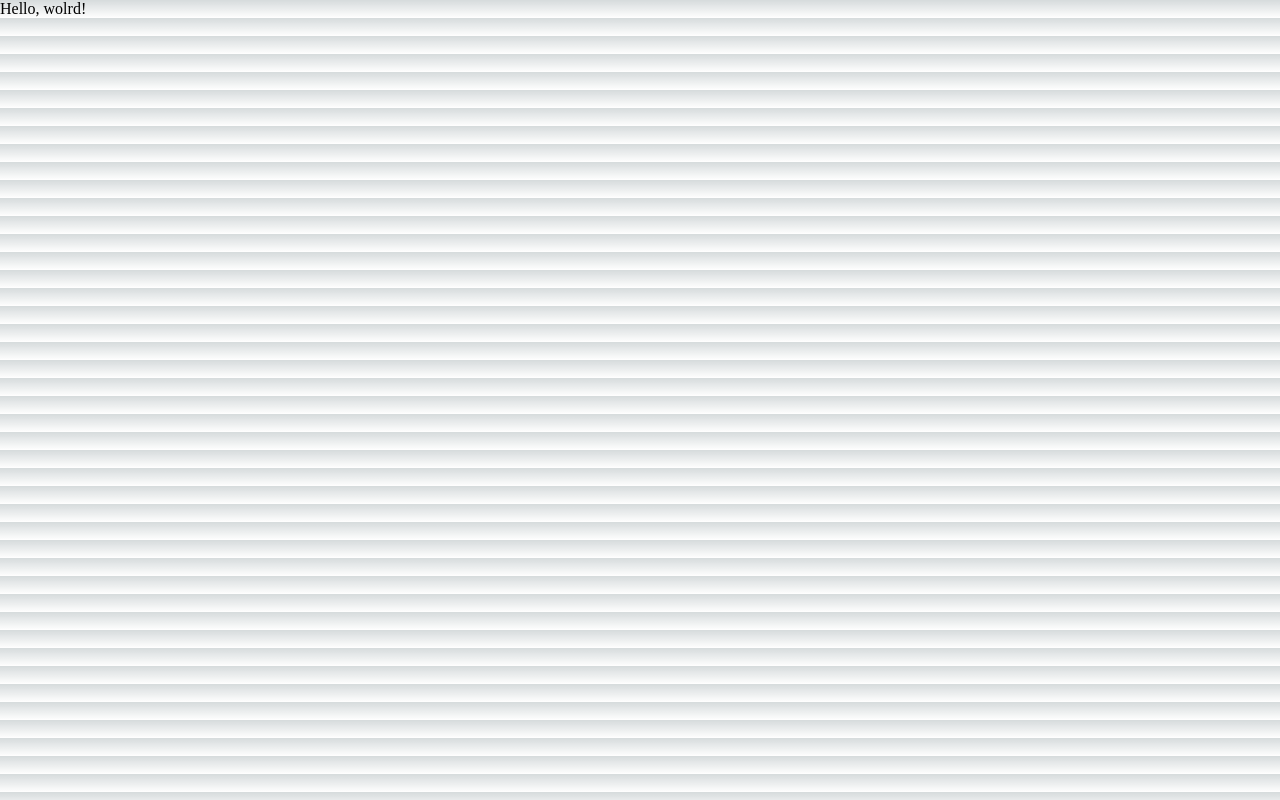
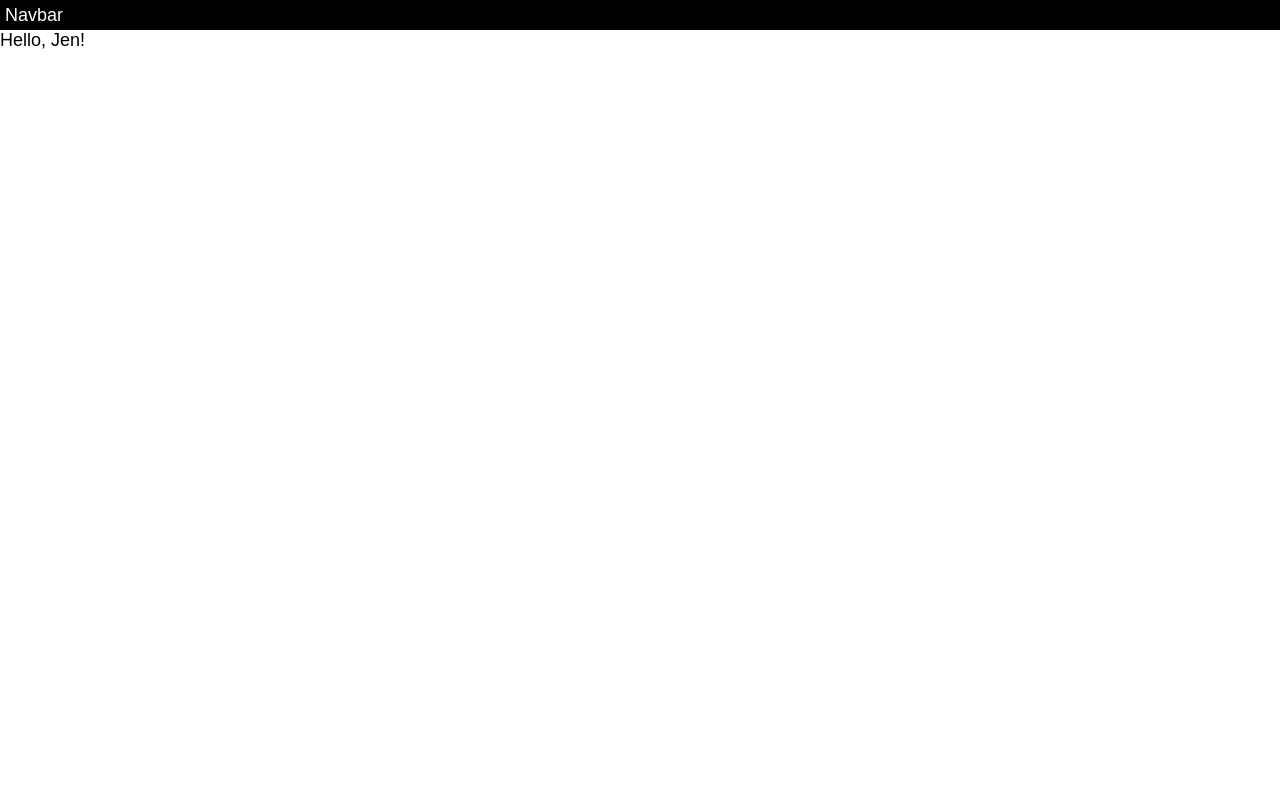
Before and after one commit to jenirasekar/belajar-nextjs, a Next.js app: page / in a window 1280 px wide. Built offline with nearby package versions, Linux system fonts and the light colour scheme.

Commit message:
layouting

```diff
--- /dev/null
+++ b/src/components/layouts/AppShell/index.tsx
@@ -0,0 +1,16 @@
+import Navbar from "../Navbar";
+
+type AppShellProps = {
+  children: React.ReactNode;
+};
+const AppShell = (props: AppShellProps) => {
+  const { children } = props;
+  return (
+    <main>
+      <Navbar />
+      {children}
+    </main>
+  );
+};
+
+export default AppShell;
--- /dev/null
+++ b/src/components/layouts/Navbar/index.tsx
@@ -0,0 +1,9 @@
+const Navbar = () => {
+  return (
+    <div className="navbar">
+      <div>Navbar</div>
+    </div>
+  );
+};
+
+export default Navbar;
--- a/src/pages/_app.tsx
+++ b/src/pages/_app.tsx
@@ -1,6 +1,11 @@
-import '@/styles/globals.css'
-import type { AppProps } from 'next/app'
+import "@/styles/globals.css";
+import type { AppProps } from "next/app";
+import AppShell from '@/components/layouts/AppShell'
 
 export default function App({ Component, pageProps }: AppProps) {
-  return <Component {...pageProps} />
+  return (
+    <AppShell>
+      <Component {...pageProps} />
+    </AppShell>
+  );
 }
--- a/src/pages/index.tsx
+++ b/src/pages/index.tsx
@@ -1,14 +1,7 @@
-// import Head from "next/head";
-// import Image from "next/image";
-import { Inter } from "next/font/google";
-// import styles from "@/styles/Home.module.css";
-
-const inter = Inter({ subsets: ["latin"] });
-
 export default function Home() {
   return (
     <div>
-      <div>Hello, wolrd!</div>
+      <div>Hello, Jen!</div>
     </div>
   );
 }
--- a/src/styles/globals.css
+++ b/src/styles/globals.css
@@ -1,78 +1,3 @@
-:root {
-  --max-width: 1100px;
-  --border-radius: 12px;
-  --font-mono: ui-monospace, Menlo, Monaco, 'Cascadia Mono', 'Segoe UI Mono',
-    'Roboto Mono', 'Oxygen Mono', 'Ubuntu Monospace', 'Source Code Pro',
-    'Fira Mono', 'Droid Sans Mono', 'Courier New', monospace;
-
-  --foreground-rgb: 0, 0, 0;
-  --background-start-rgb: 214, 219, 220;
-  --background-end-rgb: 255, 255, 255;
-
-  --primary-glow: conic-gradient(
-    from 180deg at 50% 50%,
-    #16abff33 0deg,
-    #0885ff33 55deg,
-    #54d6ff33 120deg,
-    #0071ff33 160deg,
-    transparent 360deg
-  );
-  --secondary-glow: radial-gradient(
-    rgba(255, 255, 255, 1),
-    rgba(255, 255, 255, 0)
-  );
-
-  --tile-start-rgb: 239, 245, 249;
-  --tile-end-rgb: 228, 232, 233;
-  --tile-border: conic-gradient(
-    #00000080,
-    #00000040,
-    #00000030,
-    #00000020,
-    #00000010,
-    #00000010,
-    #00000080
-  );
-
-  --callout-rgb: 238, 240, 241;
-  --callout-border-rgb: 172, 175, 176;
-  --card-rgb: 180, 185, 188;
-  --card-border-rgb: 131, 134, 135;
-}
-
-@media (prefers-color-scheme: dark) {
-  :root {
-    --foreground-rgb: 255, 255, 255;
-    --background-start-rgb: 0, 0, 0;
-    --background-end-rgb: 0, 0, 0;
-
-    --primary-glow: radial-gradient(rgba(1, 65, 255, 0.4), rgba(1, 65, 255, 0));
-    --secondary-glow: linear-gradient(
-      to bottom right,
-      rgba(1, 65, 255, 0),
-      rgba(1, 65, 255, 0),
-      rgba(1, 65, 255, 0.3)
-    );
-
-    --tile-start-rgb: 2, 13, 46;
-    --tile-end-rgb: 2, 5, 19;
-    --tile-border: conic-gradient(
-      #ffffff80,
-      #ffffff40,
-      #ffffff30,
-      #ffffff20,
-      #ffffff10,
-      #ffffff10,
-      #ffffff80
-    );
-
-    --callout-rgb: 20, 20, 20;
-    --callout-border-rgb: 108, 108, 108;
-    --card-rgb: 100, 100, 100;
-    --card-border-rgb: 200, 200, 200;
-  }
-}
-
 * {
   box-sizing: border-box;
   padding: 0;
@@ -83,16 +8,8 @@ html,
 body {
   max-width: 100vw;
   overflow-x: hidden;
-}
-
-body {
-  color: rgb(var(--foreground-rgb));
-  background: linear-gradient(
-      to bottom,
-      transparent,
-      rgb(var(--background-end-rgb))
-    )
-    rgb(var(--background-start-rgb));
+  font-family: Arial, Helvetica, sans-serif;
+  font-size: large;
 }
 
 a {
@@ -100,8 +17,12 @@ a {
   text-decoration: none;
 }
 
-@media (prefers-color-scheme: dark) {
-  html {
-    color-scheme: dark;
-  }
+.navbar {
+  display: flex;
+  width: 100%;
+  height: 30px;
+  background-color: #000;
+  color: white;
+  align-items: center;
+  padding: 5px;
 }
```
